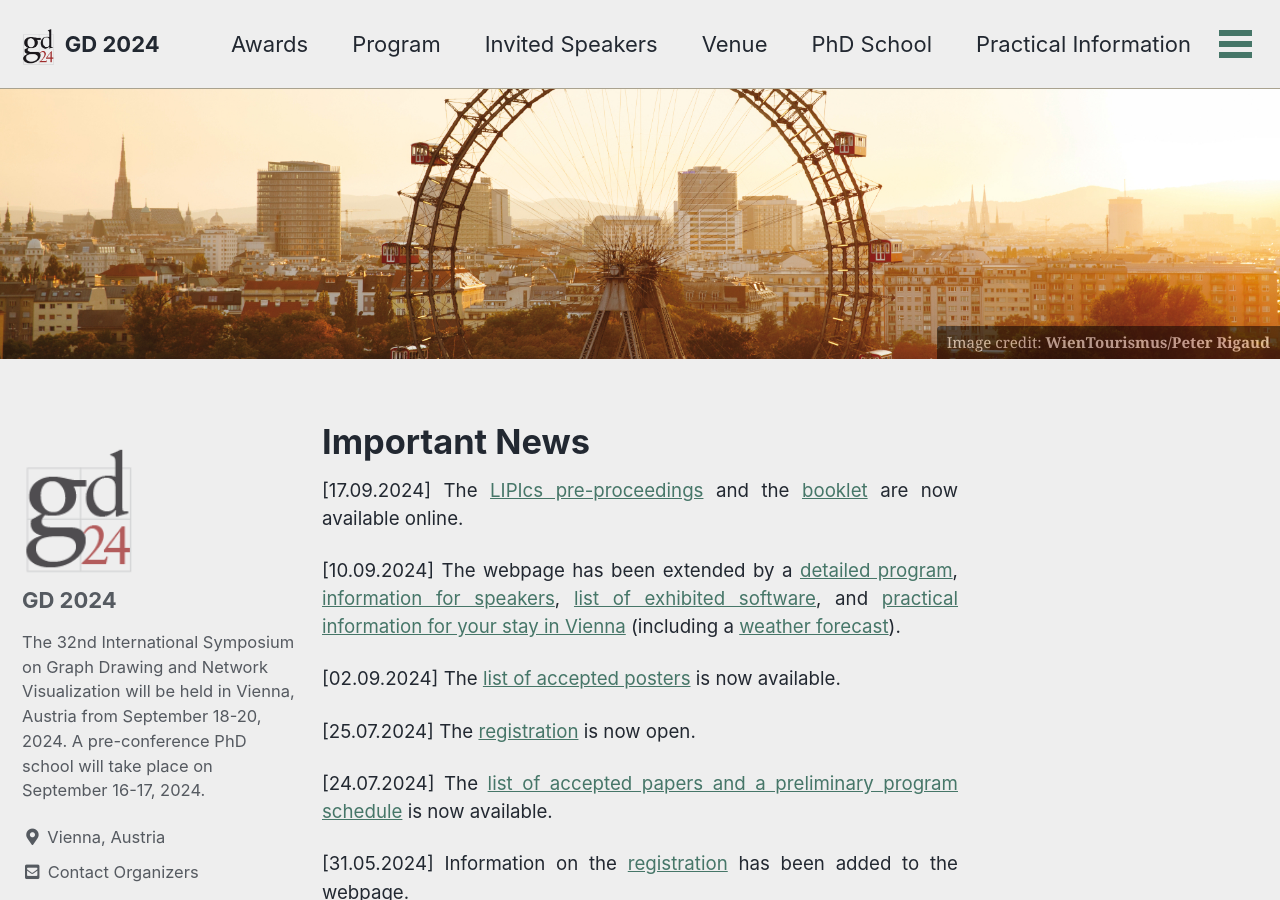
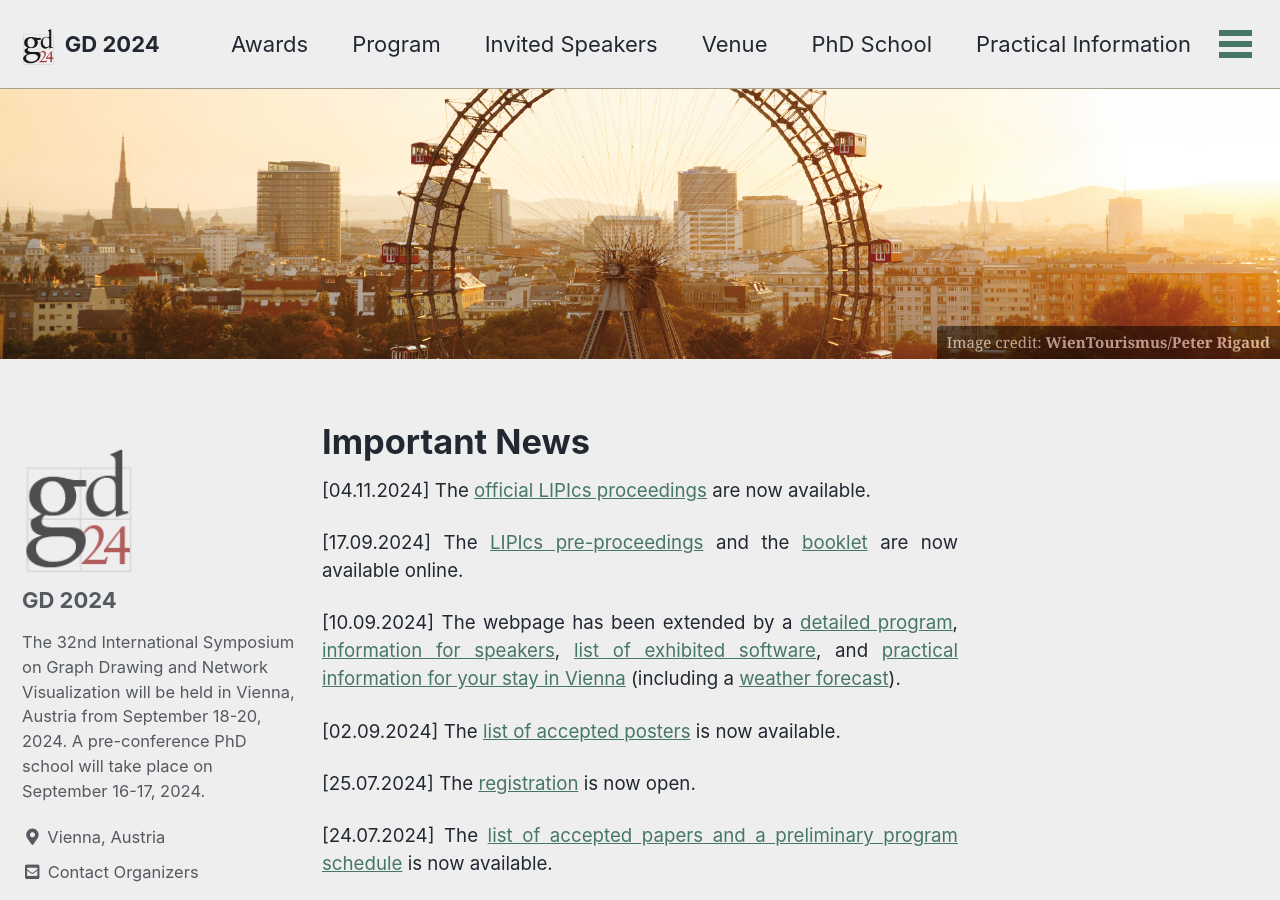
Before and after one commit to graphdrawing/gd2024, a Jekyll site: the page built from pages/news.md, in a window 1280 px wide and 900 px high. Built offline with Jekyll 4.4.1, drawn with Linux system fonts in a browser that asks for light colours; cached includes are drawn as plain includes.

Commit message:
add news entry with link to proceedings

```diff
--- a/pages/news.md
+++ b/pages/news.md
@@ -8,6 +8,8 @@ header:
 # last_modified_at: 2023-07-24
 # toc: true
 ---
+
+[04.11.2024] The <a href="https://drops.dagstuhl.de/entities/volume/LIPIcs-volume-320" target="_blank">official LIPIcs proceedings</a> are now available.
 
 [17.09.2024] The <a href="https://submission.dagstuhl.de/collections/GD-2024" target="_blank">LIPIcs pre-proceedings</a> and the <a href="../../assets/pdfs/booklet.pdf" target="_blank">booklet</a> are now available online.
 
```
